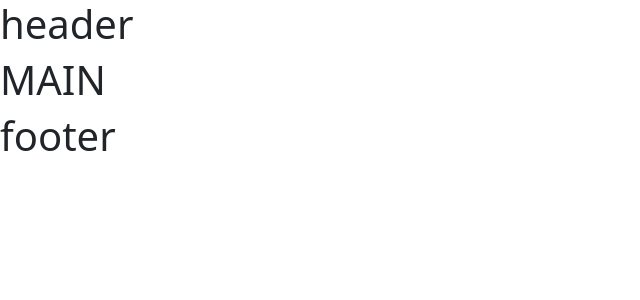
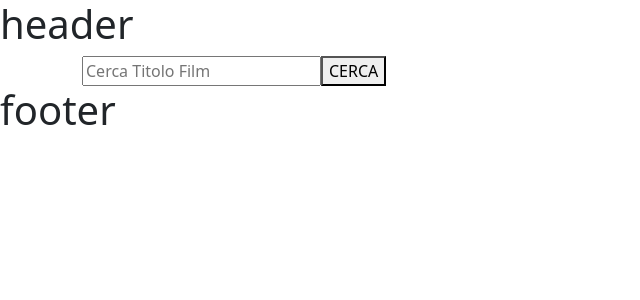
Before and after one commit to angeloren92/react-boolflix, a React (Vite) app: page / in a window 1280 px wide. Shown: the top 300 px of the page, without its empty margins (0-640 px from the left). Built offline with nearby package versions, Linux system fonts and the light colour scheme; no server answers.

Commit message:
add search form input and button

```diff
--- a/src/pages/HomePage.jsx
+++ b/src/pages/HomePage.jsx
@@ -1,14 +1,24 @@
 import { GlobalContext } from "../context/GlobalContext"
-import { useContext } from "react"
+import { useContext, useState } from "react"
 
 export default function HomePage() {
 
   const {envKey} = useContext(GlobalContext)
-  console.log(envKey)
+  const [searchMovie, setSearchMovie] = useState('')
+
+  function handleSearch(e) {
+    e.preventDefault()
+    console.log(searchMovie)
+  }
 
   return (
-    <>
-      <h1>MAIN</h1>
-    </>
+    <main>
+      <div className="container">
+        <form action="" onSubmit={handleSearch}>
+          <input type="text" placeholder="Cerca Titolo Film" value={searchMovie} onChange={(e) => setSearchMovie(e.target.value)}/>
+          <button type="submit">CERCA</button>
+        </form>
+      </div>
+    </main>
   )
 }
```
